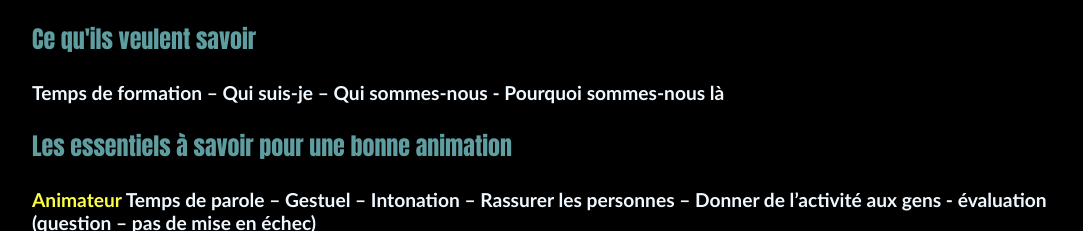
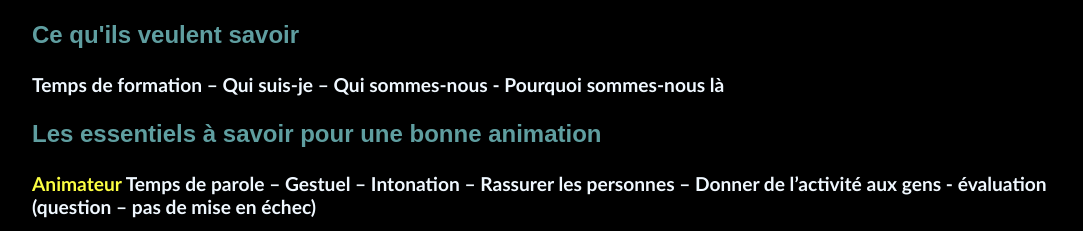
Before and after one commit to KurooFire/Fil-Rouge, a plain HTML site: page index.html in a window 1280 px wide. Shown: the part 353-584 px from the top of the page, without its empty margins (72-1155 px from the left). Drawn offline with Linux system fonts and the light colour scheme.

Commit message:
Update styles.css

```diff
--- a/styles.css
+++ b/styles.css
@@ -40,7 +40,7 @@ h2 {
 h3 {
     color: cadetblue;
     font-size: 1.5em;
-    font-family: Impact, Haettenschweiler, 'Arial Narrow Bold', sans-serif;
+    font-family:  Haettenschweiler, 'Arial Narrow Bold', sans-serif;
 }
 h4 {
     color: red;
```
